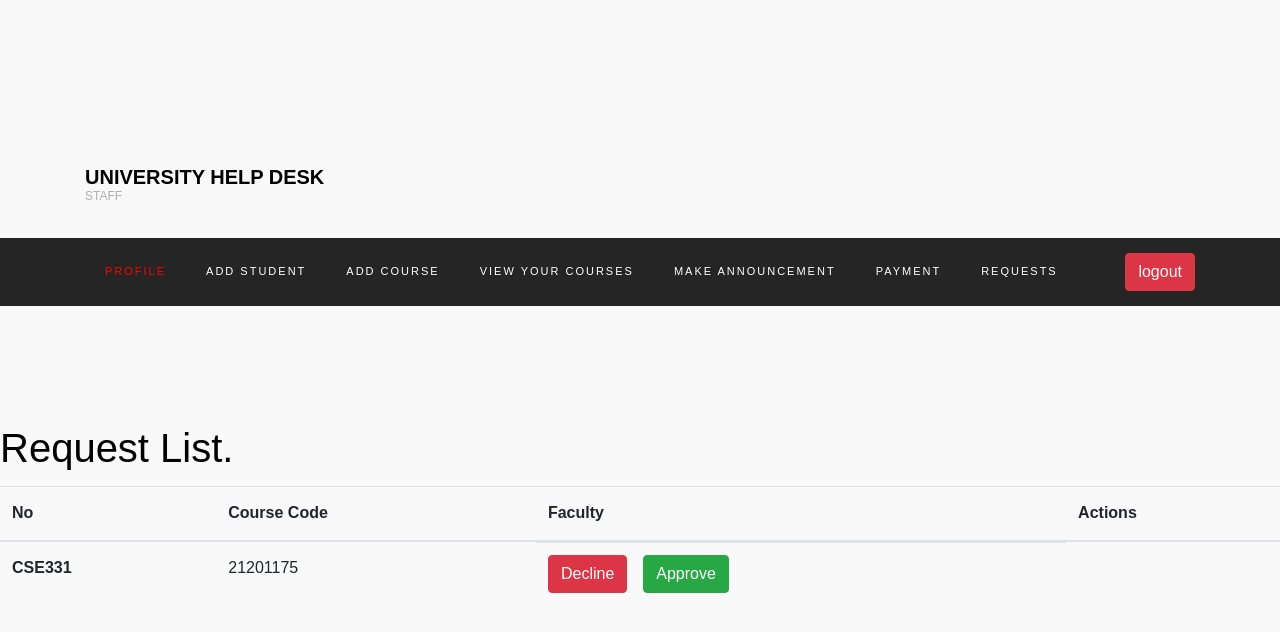
After one commit to undefined2001/testproject, a Django app: page /request_list/ in a window 1280 px wide. The commit adds this page. Shown: the top 632 px of the page. Run offline with Django 3.2, Linux system fonts and the light colour scheme; a user stored in the database is signed in; data comes from the database, SQL or seed files in the repository; both versions use the stored data as it was after the commit; some libraries are stand-ins or nearby versions.

Commit message:
Requesting for advising, adding course, approving and declining by faculies and overlapping features are added in this stage of commit.

```diff
--- a/login/admin.py
+++ b/login/admin.py
@@ -8,3 +8,4 @@ admin.site.register(Faculty)
 admin.site.register(Course)
 admin.site.register(Enrolled)
 admin.site.register(Announcement)
+admin.site.register(Request)
--- a/login/urls.py
+++ b/login/urls.py
@@ -16,23 +16,33 @@ urlpatterns = [
     path('staff-profile/', views.staffProfile, name='staffProfile'),
     path('faculty-add-course/', views.add_course, name="faculty_add_course"),
     path('faculty-see-courses', views.see_course_list, name='faculty_see_courses'),
-    path('faculty-delete-course/<int:id>', views.delete_course, name="faculty_delete_course"),
-    path('faculty-make-announcement', views.faculty_announcements, name="faculty_make_announcement"),
+    path('faculty-delete-course/<int:id>',
+         views.delete_course, name="faculty_delete_course"),
+    path('faculty-make-announcement', views.faculty_announcements,
+         name="faculty_make_announcement"),
 
-    path('student-announcement-view/', views.studentAnnouncementView, name='studentAnnouncementView'),
-    path('staff-announcement-view/', views.staffAnnouncementView, name='staffAnnouncementView'),
+    path('student-announcement-view/', views.studentAnnouncementView,
+         name='studentAnnouncementView'),
+    path('staff-announcement-view/', views.staffAnnouncementView,
+         name='staffAnnouncementView'),
     path('post-announcement/', views.postAnnouncement, name='postAnnouncement'),
 
-    path('complain-student-view/', views.complainStudentView, name='complainStudentView'),
+    path('complain-student-view/', views.complainStudentView,
+         name='complainStudentView'),
     path('complain-staff-view/', views.complainStaffView, name='complainStaffView'),
     path('post-complain/', views.postComplain, name='postComplain'),
 
 
-    #---------------------------------------------------#
-    path('approval-staff-view/', views.staff_pending_request_view, name="approve_request_pending"),
-    path('approve-student/<int:id>', views.approve_student, name="approve_request_confirmation"),
+    # ---------------------------------------------------#
+    path('approval-staff-view/', views.staff_pending_request_view,
+         name="approve_request_pending"),
+    path('approve-student/<int:id>', views.approve_student,
+         name="approve_request_confirmation"),
 
-    #-----------------Module 4-----------------------#
+    # -----------------Module 4-----------------------#
     path('staff-add-faculty/', views.add_faculty, name='staff_add_faculty'),
+    path('student_advising/', views.student_advising, name="student_advising"),
+    path('make_request/', views.make_request, name='make_request'),
+    path('request_list/', views.request_list, name='request_list'),
 
 ]
--- a/login/views.py
+++ b/login/views.py
@@ -1,15 +1,19 @@
+from .models import Request
+from django.shortcuts import render, redirect, get_object_or_404
 from django.shortcuts import render, redirect
 from django.contrib.auth import authenticate, login, logout
 from django.http import HttpResponse
 from django.contrib.auth.models import User, auth
 from django.contrib import messages
-from .models import Student, Staff, Faculty, Announcement, Complain, Course, Course_Content
+from .models import Student, Staff, Faculty, Announcement, Complain, Course, Course_Content, Request
 from django.contrib.auth.decorators import login_required
 from datetime import datetime
 from .forms import *
 
+
 def index(request):
     return render(request, 'index.html')
+
 
 def studentLogin(request):
     if request.method == 'POST':
@@ -49,6 +53,7 @@ def facultyLogin(request):
             # return HttpResponse("Faculty")
     return render(request, 'faculty_login.html')
 
+
 def staffLogin(request):
     if request.method == 'POST':
         user_name = request.POST['username']
@@ -59,12 +64,13 @@ def staffLogin(request):
         if user is not None and Staff.objects.filter(user=user).exists():
             auth.login(request, user)
             return redirect('staffProfile')
-            #return HttpResponse("staff")
+            # return HttpResponse("staff")
         else:
             messages.info(request, 'Invalid Credentials')
             return redirect('staffLogin')
 
     return render(request, 'staff_login.html')
+
 
 def studentRegister(request):
     if request.method == 'POST':
@@ -83,11 +89,12 @@ def studentRegister(request):
                 messages.info(request, 'Email Taken')
                 return redirect('studentRegister')
             else:
-                user = User.objects.create_user(username = username, email=email)
+                user = User.objects.create_user(username=username, email=email)
                 user.set_password(password)
                 user.save()
 
-                student = Student.objects.create( user=user, email=email, first_name = first_name, last_name= last_name)
+                student = Student.objects.create(
+                    user=user, email=email, first_name=first_name, last_name=last_name)
                 student.save()
                 return redirect('studentLogin')
         else:
@@ -96,9 +103,7 @@ def studentRegister(request):
     return render(request, 'student_reg.html')
 
 
-
-
-#========================================================================= profiles
+# ========================================================================= profiles
 @login_required(login_url='studentLogin')
 def studentProfile(request):
     if Student.objects.filter(user=request.user).exists():
@@ -126,9 +131,10 @@ def staffProfile(request):
     else:
         return redirect('staffLogin')
 
+
 def faculty_profile(request):
     user = Faculty.objects.get(user=request.user)
-    return render(request, 'faculty_profile.html', {'user':user})
+    return render(request, 'faculty_profile.html', {'user': user})
 
 
 ###########################################################################################
@@ -142,19 +148,19 @@ def studentAnnouncementView(request):
     else:
         return redirect('studentLogin')
 
+
 @login_required(login_url='staffLogin')
 def staffAnnouncementView(request):
     if Staff.objects.filter(user=request.user).exists():
         obj = Announcement.objects.all()
         if request.method == 'POST':
             announcement_id = request.POST['aid']
-            announcement = Announcement.objects.get(id = announcement_id)
+            announcement = Announcement.objects.get(id=announcement_id)
             announcement.delete()
 
         return render(request, 'staff_announcement_view.html', {'obj': obj[::-1]})
     else:
         return redirect('staffLogin')
-
 
 
 @login_required(login_url='staffLogin')
@@ -165,7 +171,8 @@ def postAnnouncement(request):
             subject = request.POST['subject']
             source = request.POST['source']
             statement = request.POST['statement']
-            announcement = Announcement.objects.create(subject=subject, source=source, statement=statement, datetime = datetime.now(), posted_by=cuser)
+            announcement = Announcement.objects.create(
+                subject=subject, source=source, statement=statement, datetime=datetime.now(), posted_by=cuser)
             announcement.save()
             return redirect('staffAnnouncementView')
         return render(request, 'post_announcement.html')
@@ -183,7 +190,7 @@ course_department = models.CharField(max_length=100, blank=True, null=True)
 '''
 
 
-#Adding course goes Here
+# Adding course goes Here
 def add_course(request):
     if request.method == "POST":
         faculty = Faculty.objects.get(user=request.user)
@@ -192,17 +199,19 @@ def add_course(request):
         course_desc = request.POST['course_desc']
         course_dep = request.POST['course_dep']
         course_credit = request.POST['course_credit']
-        course = Course(course_faculty = faculty, course_id=course_id, course_name = course_title,
-                        course_description = course_desc, course_department = course_dep,
-                        course_credit = course_credit)
+        course = Course(course_faculty=faculty, course_id=course_id, course_name=course_title,
+                        course_description=course_desc, course_department=course_dep,
+                        course_credit=course_credit)
         course.save()
         return redirect('faculty_see_courses')
     return render(request, 'faculty_add_course.html')
 
+
 def see_course_list(request):
     faculty = Faculty.objects.get(user=request.user)
-    couses = Course.objects.filter(course_faculty = faculty)
-    return render(request, "faculty_course_list.html", {'courses':couses})
+    couses = Course.objects.filter(course_faculty=faculty)
+    return render(request, "faculty_course_list.html", {'courses': couses})
+
 
 def delete_course(request, id):
     course = Course.objects.get(id=id)
@@ -210,27 +219,17 @@ def delete_course(request, id):
     course.delete()
     return redirect("faculty_see_courses")
 
+
 def faculty_announcements(request):
     return render(request, "faculty_add_announcement.html")
+
 
 def accept_student_request(request):
     pass
 
+
 def announcement_for_students(request):
     pass
-
-
-
-
-
-
-
-
-
-
-
-
-
 
 
 @login_required(login_url='studentLogin')
@@ -286,8 +285,6 @@ def complainStaffView(request):
         return redirect('staffLogin')
 
 
-
-
 @login_required(login_url='studentLogin')
 def postComplain(request):
     if Student.objects.filter(user=request.user).exists():
@@ -296,13 +293,13 @@ def postComplain(request):
             tag = request.POST['tag']
             statement = request.POST['statement']
 
-            complain = Complain.objects.create(tag=tag, statement=statement, datetime = datetime.now(), posted_by=cuser)
+            complain = Complain.objects.create(
+                tag=tag, statement=statement, datetime=datetime.now(), posted_by=cuser)
             complain.save()
             return redirect('complainStudentView')
         return render(request, 'post_complain.html')
     else:
         return redirect('studentLogin')
-
 
 
 @login_required(login_url='studentLogin')
@@ -326,30 +323,31 @@ def studentProfile(request):
                     res_count += 1
             for c in cont:
                 if c.upload_by == obj:
-                    post_count+=1
-            return render(request, 'student_profile.html', {'user': obj, "student": "student", 'cc':comp_count, 'ccc': post_count, "rcc": res_count})
+                    post_count += 1
+            return render(request, 'student_profile.html', {'user': obj, "student": "student", 'cc': comp_count, 'ccc': post_count, "rcc": res_count})
 
-        return render(request, 'student_profile.html', {'user': obj, 'cc':comp_count, 'ccc': post_count, "rcc": res_count})
+        return render(request, 'student_profile.html', {'user': obj, 'cc': comp_count, 'ccc': post_count, "rcc": res_count})
     else:
         return redirect('studentLogin')
 
 
-#Painding Request View
+# Painding Request View
 
 def staff_pending_request_view(request):
-    students = Student.objects.filter(is_approved = False)
+    students = Student.objects.filter(is_approved=False)
     print(students)
 
-    return render(request, 'staff_approve_student.html', {"students":students})
+    return render(request, 'staff_approve_student.html', {"students": students})
+
 
 def approve_student(request, id):
-    student = Student.objects.get(id = id)
+    student = Student.objects.get(id=id)
     student.is_approved = True
     student.save()
     return redirect('approve_request_pending')
 
 
-##Module 4 Goes Here
+# Module 4 Goes Here
 def add_faculty(request):
     form = FacultyCreationForm()
     if request.method == "POST":
@@ -357,14 +355,89 @@ def add_faculty(request):
         if form.is_valid():
             form.save()
             return redirect('staffProfile')
-    return render(request, 'staff_add_faculty.html', {'form':form})
+    return render(request, 'staff_add_faculty.html', {'form': form})
 
 
-#Logout Views Goes Here
+# Logout Views Goes Here
 def student_logout(request):
     logout(request)
     return redirect('studentLogin')
 
+
 def staff_logout(request):
     logout(request)
     return redirect('staffLogin')
+
+
+# JAS Modifications.
+def student_advising(request):
+    courses = Course.objects.all()
+    print(courses)
+    return render(request, 'student_advising.html', {'courses': courses})
+
+
+def make_request(request):
+    if request.method == 'POST':
+        course_id = request.POST.get('course_id')
+        faculty_id = request.POST.get('faculty_id')
+
+        if request.user.is_authenticated:
+            current_student = Student.objects.get(user=request.user)
+
+            course = Course.objects.get(id=course_id)
+            faculty = Faculty.objects.get(id=faculty_id)
+
+            if not Request.objects.filter(student=current_student, course=course, faculty=faculty).exists():
+                new_request = Request(
+                    student=current_student, course=course, faculty=faculty)
+                new_request.save()
+
+    return redirect('student_advising')
+
+
+# def request_list(request):
+#     current_teacher = request.user.faculty
+#     teacher_requests = Request.objects.filter(faculty=current_teacher)
+#     return render(request, 'request_list.html', {'teacher_requests': teacher_requests})
+
+
+# def request_list(request):
+#     if request.method == 'POST':
+#         request_id = request.POST.get('request_id')
+#         action = request.POST.get('action')
+
+#         request_instance = get_object_or_404(Request, id=request_id)
+
+#         if action == 'decline':
+#             request_instance.status = False
+#             request_instance.save()
+
+#         # Need to add logic for Approve.
+
+#     teacher_requests = Request.objects.filter(faculty=request.user.faculty)
+#     return render(request, 'request_list.html', {'teacher_requests': teacher_requests})
+
+
+def request_list(request):
+    if request.method == 'POST':
+        request_id = request.POST.get('request_id')
+        action = request.POST.get('action')
+
+        request_instance = get_object_or_404(Request, id=request_id)
+
+        if action == 'approve':
+            request_instance.is_approved = True
+
+            # Create a new entry in the Enrolled model if not already approved
+            if not Enrolled.objects.filter(student=request_instance.student, course=request_instance.course, approval=request_instance.faculty, is_approved=True).exists():
+                enrolled_instance = Enrolled(
+                    student=request_instance.student, course=request_instance.course, approval=request_instance.faculty, is_approved=True)
+                enrolled_instance.save()
+
+        elif action == 'decline':
+            request_instance.is_approved = False
+
+        request_instance.save()
+
+    teacher_requests = Request.objects.filter(faculty=request.user.faculty)
+    return render(request, 'request_list.html', {'teacher_requests': teacher_requests})
--- a/templates/faculty_base.html
+++ b/templates/faculty_base.html
@@ -1,28 +1,22 @@
 {% load static %}
 <!DOCTYPE html>
 <html lang="en">
+
 <head>
   <title>home</title>
   <meta charset="utf-8" />
-    <meta
-      name="viewport"
-      content="width=device-width, initial-scale=1, shrink-to-fit=no"
-    />
+  <meta name="viewport" content="width=device-width, initial-scale=1, shrink-to-fit=no" />
 
-    <link
-      href="{% static 'https://fonts.googleapis.com/css?family=Roboto:400,100,300,700' %}"
-      rel="stylesheet"
-      type="text/css"
-    />
+  <link href="{% static 'https://fonts.googleapis.com/css?family=Roboto:400,100,300,700' %}" rel="stylesheet"
+    type="text/css" />
 
-    <link
-      rel="stylesheet"
-      href="{% static 'https://stackpath.bootstrapcdn.com/font-awesome/4.7.0/css/font-awesome.min.css' %}"
-    />
+  <link rel="stylesheet"
+    href="{% static 'https://stackpath.bootstrapcdn.com/font-awesome/4.7.0/css/font-awesome.min.css' %}" />
 
   <link rel="stylesheet" href="{% static '/home/css/style.css' %}" />
   <link rel="stylesheet" href="{% static '/profile/style.css' %}" />
 </head>
+
 <body>
   <section class="ftco-section">
     <div class="container">
@@ -35,8 +29,7 @@
       <div class="row justify-content-between">
         <div class="col">
           <a class="navbar-brand" href="/staff-profile/">
-              University Help Desk <span>Staff</span></a
-            >
+            University Help Desk <span>Staff</span></a>
         </div>
         <!-- <div class="col d-flex justify-content-end">
 					<div class="social-media">
@@ -48,20 +41,10 @@
 		    		</p>-->
       </div>
     </div>
-      <nav
-        class="navbar navbar-expand-lg navbar-dark ftco_navbar bg-dark ftco-navbar-light"
-        id="ftco-navbar"
-      >
+    <nav class="navbar navbar-expand-lg navbar-dark ftco_navbar bg-dark ftco-navbar-light" id="ftco-navbar">
       <div class="container">
-          <button
-            class="navbar-toggler"
-            type="button"
-            data-toggle="collapse"
-            data-target="#ftco-nav"
-            aria-controls="ftco-nav"
-            aria-expanded="false"
-            aria-label="Toggle navigation"
-          >
+        <button class="navbar-toggler" type="button" data-toggle="collapse" data-target="#ftco-nav"
+          aria-controls="ftco-nav" aria-expanded="false" aria-label="Toggle navigation">
           <span class="fa fa-bars"></span> Menu
         </button>
         <!-- <form action="#" class="searchform order-lg-last">
@@ -76,36 +59,29 @@
               <a href="{%url 'faculty_profile' %}" class="nav-link">Profile</a>
             </li>
             <li class="nav-item">
-                <a href="/staff-announcement-view/" class="nav-link"
-                  >Add Student</a
-                >
+              <a href="/staff-announcement-view/" class="nav-link">Add Student</a>
             </li>
             <li class="nav-item">
-                <a href="{% url 'faculty_add_course' %}" class="nav-link"
-                  >Add Course</a
-                >
+              <a href="{% url 'faculty_add_course' %}" class="nav-link">Add Course</a>
             </li>
             <li class="nav-item">
-                <a href="{% url 'faculty_see_courses' %}" class="nav-link"
-                  >View Your Courses</a
-                >
+              <a href="{% url 'faculty_see_courses' %}" class="nav-link">View Your Courses</a>
             </li>
             <li class="nav-item">
-                <a href="{%url 'faculty_make_announcement' %}" class="nav-link"
-                  >Make Announcement</a
-                >
+              <a href="{%url 'faculty_make_announcement' %}" class="nav-link">Make Announcement</a>
             </li>
 
             <li class="nav-item dropdown"></li>
             <li class="nav-item">
               <a href="/payment/" class="nav-link">Payment</a>
             </li>
+            <li class="nav-item">
+              <a href="{% url 'request_list' %}" class="nav-link">Requests</a>
+            </li>
           </ul>
         </div>
         <button type="button" class="btn btn-danger">
-            <a href="{% url 'staff_logout' %}" style="color: rgb(252, 252, 252)"
-              >logout</a
-            >
+          <a href="{% url 'staff_logout' %}" style="color: rgb(252, 252, 252)">logout</a>
         </button>
       </div>
     </nav>
@@ -119,4 +95,5 @@
   <script src="{% static '/home/js/bootstrap.min.js' %}"></script>
   <script src="{% static '/home/js/main.js' %}"></script>
 </body>
+
 </html>
--- /dev/null
+++ b/templates/request_list.html
@@ -0,0 +1,64 @@
+{%extends 'faculty_base.html' %}
+{%block main-content%}
+
+<section>
+    <h1>Request List.</h1>
+    <table class="table table-hover">
+        <thead>
+            <tr>
+                <th scope="col">No</th>
+                <th scope="col">Course Code</th>
+                <th scope="col">Faculty</th>
+                <th scope="col">Actions</th>
+            </tr>
+        </thead>
+        <tbody>
+            <!--
+            {% for request in teacher_requests %}
+            <tr>
+                <th scope="row">{{ request.course }}</th>
+                <td>{{ request.student }}</td>
+                <td>{{ request.request_date }}</td>
+                <td>
+                    <form method="post" action="{% url 'request_list' %}">
+                        {% csrf_token %}
+                        <input type="hidden" name="request_id" value="{{ request.id }}">
+                        <input type="hidden" name="action" value="decline">
+                        <button type="submit" class="btn btn-danger">Decline</button>
+                    </form>
+                    <button type="submit" class="btn btn-success">Approve</button>
+                </td>
+            </tr>
+            {% endfor %} -->
+
+            {% for request in teacher_requests %}
+            <tr>
+                <th scope="row">{{ request.course }}</th>
+                <td>{{ request.student }}</td>
+                <td style="display: flex;gap:1em;">
+                    {% if not request.is_approved %}
+                    <form method="post" action="{% url 'request_list' %}">
+                        {% csrf_token %}
+                        <input type="hidden" name="request_id" value="{{ request.id }}">
+                        <input type="hidden" name="action" value="decline">
+                        <button type="submit" class="btn btn-danger">Decline</button>
+                    </form>
+
+                    <form method="post" action="{% url 'request_list' %}">
+                        {% csrf_token %}
+                        <input type="hidden" name="request_id" value="{{ request.id }}">
+                        <input type="hidden" name="action" value="approve">
+                        <button type="submit" class="btn btn-success">Approve</button>
+                    </form>
+                    {% else %}
+                    <span class="badge badge-success">Approved</span>
+                    {% endif %}
+                </td>
+            </tr>
+            {% endfor %}
+
+
+        </tbody>
+    </table>
+</section>
+{%endblock main-content%}
```
Also changed, not shown: login/models.py (+76 -21 lines), templates/student_advising.html (added, +36 -0 lines), templates/student_base.html (+17 -36 lines), db.sqlite3, login/migrations/0003_auto_20231204_0417.py (added), login/migrations/0004_request.py (added), login/migrations/0005_request_status.py (added), login/migrations/0006_auto_20231204_0550.py (added), 1 other file. Lines whose indentation alone changed are shown as unchanged.
